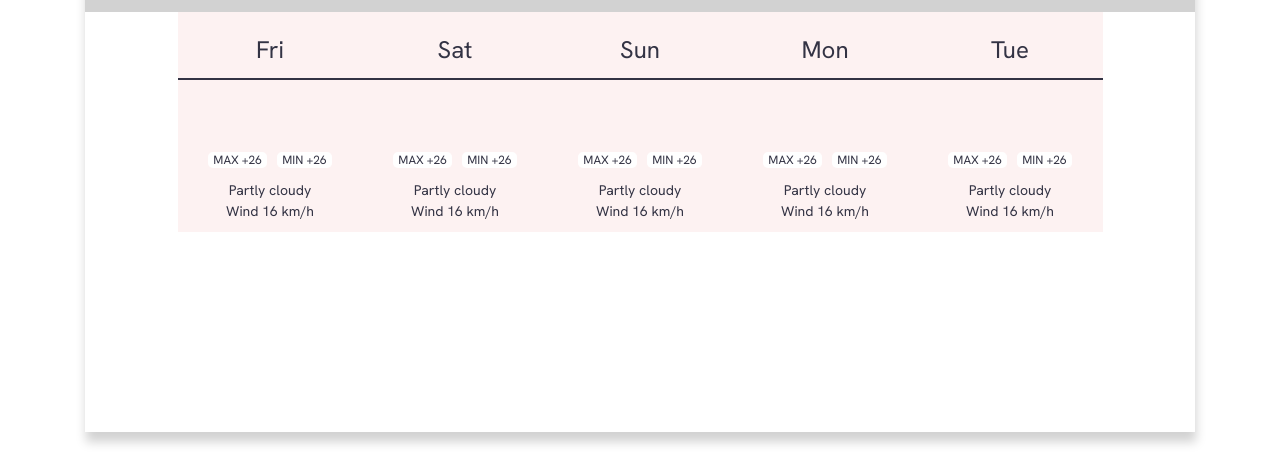
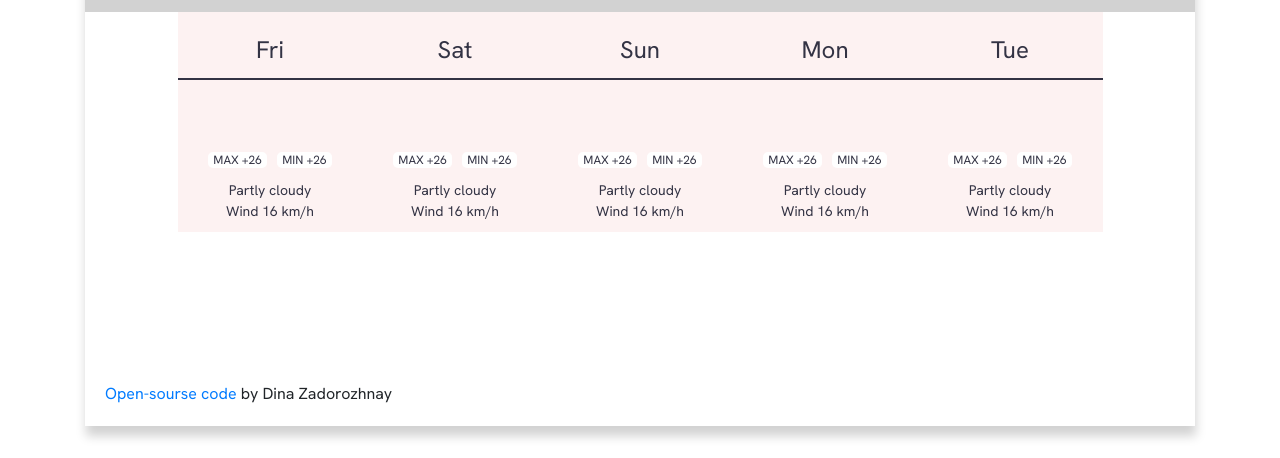
Before and after one commit to DinaZadorozhnay/weather-project, a plain HTML site: page index.html in a window 1280 px wide. Shown: the part 342-800 px from the top of the page. Drawn offline with nearby package versions, Linux system fonts and the light colour scheme.

Commit message:
+git-hub link

```diff
--- a/index.html
+++ b/index.html
@@ -181,6 +181,13 @@
           </div>
           <div class="col-1"></div>
         </div>
+        <div class="git-hub">
+          <a
+            href="https://github.com/DinaZadorozhnay/weather-project.git"
+            target="_blank"
+            >Open-sourse code </a
+          >by Dina Zadorozhnay
+        </div>
       </div>
     </div>
     <script src="./src/main.js"></script>
--- a/src/styles.css
+++ b/src/styles.css
@@ -34,6 +34,7 @@ input::placeholder {
   zoom: 1.3;
 }
 #currentLocationButton {
+  background-color: rgb(253, 242, 242);
   border: 1px solid #333344;
   border-radius: 10px;
   padding: 0 10px;
@@ -122,6 +123,9 @@ input::placeholder {
   padding: 15px 0;
 }
 .table {
-  padding-bottom: 200px;
+  padding-bottom: 150px;
   margin: 0;
 }
+.git-hub {
+  padding: 0 0 20px 20px;
+}
```
